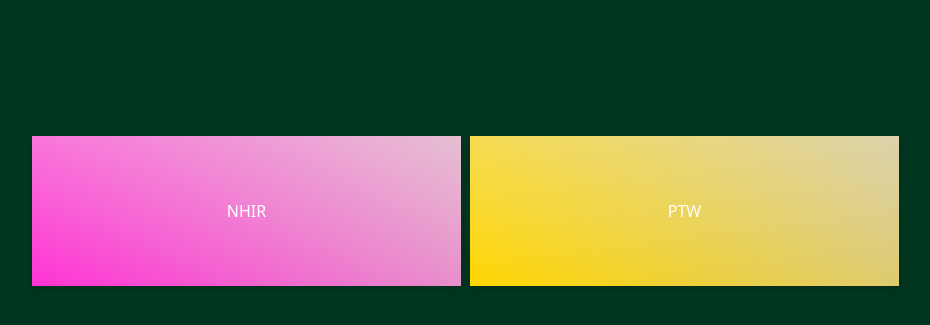
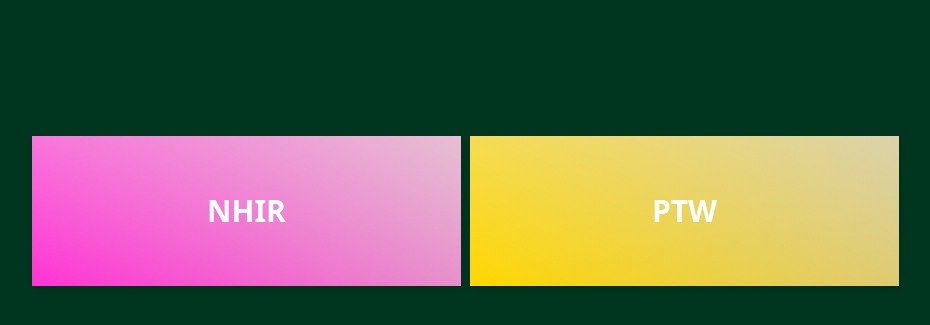
Before and after one commit to un-caught/ptw, a Django app: page /dashboard/ in a window 1280 px wide. Shown: the part 254-579 px from the top of the page, without its empty margins (177-1107 px from the left). Run offline with Django 4.2, Linux system fonts and the light colour scheme; a user stored in the database is signed in; data that the repository does not hold is empty.

Commit message:
Update dashboard.html

```diff
--- a/app/templates/dashboard.html
+++ b/app/templates/dashboard.html
@@ -143,36 +143,36 @@
       <div class="col-6 mb-3">
         <a href="{% url 'app:client' %}" class="link-box" style="background: linear-gradient(45deg, #FF33D4,rgb(228, 173, 201));
                                                                      box-shadow: 0 4px 6px rgba(0, 0, 0, 0.1);
-                                                                     position: relative;">
+                                                                     position: relative; font-size: 30px;">
           <span style="position: absolute; top: 0; left: 0; width: 100%; height: 100%; background: linear-gradient(rgba(255, 255, 255, 0.2), rgba(255, 255, 255, 0));"></span>
-          NHIR
+          <b>NHIR</b>
         </a>
       </div>
       {% elif is_supervisor %}
       <div class="col-6 mb-3">
         <a href="{% url 'app:supervisor' %}" class="link-box" style="background: linear-gradient(45deg, #FF33D4,rgb(221, 179, 200));
                                                                      box-shadow: 0 4px 6px rgba(0, 0, 0, 0.1);
-                                                                     position: relative;">
+                                                                     position: relative; font-size: 30px;">
           <span style="position: absolute; top: 0; left: 0; width: 100%; height: 100%; background: linear-gradient(rgba(255, 255, 255, 0.2), rgba(255, 255, 255, 0));"></span>
-          NHIR
+          <b>NHIR</b>
         </a>
       </div>
       {% elif is_manager %}
       <div class="col-6 mb-3">
         <a href="{% url 'app:manager' %}" class="link-box" style="background: linear-gradient(45deg, #FF33D4,rgb(211, 156, 183));
                                                                      box-shadow: 0 4px 6px rgba(0, 0, 0, 0.1);
-                                                                     position: relative;">
+                                                                     position: relative; font-size: 30px;">
           <span style="position: absolute; top: 0; left: 0; width: 100%; height: 100%; background: linear-gradient(rgba(255, 255, 255, 0.2), rgba(255, 255, 255, 0));"></span>
-          NHIR
+          <b>NHIR</b>
         </a>
       </div>
       {% else %}
       <div class="col-6 mb-3">
         <a class="link-box" style="background: linear-gradient(45deg, #FF33D4,rgb(224, 175, 200));
                                   box-shadow: 0 4px 6px rgba(0, 0, 0, 0.1);
-                                  position: relative;">
+                                  position: relative; font-size: 30px;">
           <span style="position: absolute; top: 0; left: 0; width: 100%; height: 100%; background: linear-gradient(rgba(255, 255, 255, 0.2), rgba(255, 255, 255, 0));"></span>
-          NHIR
+          <b>NHIR</b>
         </a>
       </div>
       {% endif %}
@@ -181,36 +181,36 @@
       <div class="col-6 mb-3">
         <a href="{% url 'app:client' %}" class="link-box" style="background: linear-gradient(45deg, #FFD700,rgb(228, 213, 154));
                                                                      box-shadow: 0 4px 6px rgba(0, 0, 0, 0.1);
-                                                                     position: relative;">
+                                                                     position: relative; font-size: 30px;">
           <span style="position: absolute; top: 0; left: 0; width: 100%; height: 100%; background: linear-gradient(rgba(255, 255, 255, 0.2), rgba(255, 255, 255, 0));"></span>
-          PTW
+          <b>PTW</b>
         </a>
       </div>
       {% elif is_supervisor %}
       <div class="col-6 mb-3">
         <a href="{% url 'app:supervisor' %}" class="link-box" style="background: linear-gradient(45deg, #FFD700,rgb(228, 214, 158));
                                                                      box-shadow: 0 4px 6px rgba(0, 0, 0, 0.1);
-                                                                     position: relative;">
+                                                                     position: relative; font-size: 30px;">
           <span style="position: absolute; top: 0; left: 0; width: 100%; height: 100%; background: linear-gradient(rgba(255, 255, 255, 0.2), rgba(255, 255, 255, 0));"></span>
-          PTW
+          <b>PTW</b>
         </a>
       </div>
       {% elif is_manager %}
       <div class="col-6 mb-3">
         <a href="{% url 'app:manager' %}" class="link-box" style="background: linear-gradient(45deg, #FFD700,rgb(219, 207, 159));
                                                                      box-shadow: 0 4px 6px rgba(0, 0, 0, 0.1);
-                                                                     position: relative;">
+                                                                     position: relative; font-size: 30px;">
           <span style="position: absolute; top: 0; left: 0; width: 100%; height: 100%; background: linear-gradient(rgba(255, 255, 255, 0.2), rgba(255, 255, 255, 0));"></span>
-          PTW
+          <b>PTW</b>
         </a>
       </div>
       {% else %}
       <div class="col-6 mb-3">
         <a class="link-box" style="background: linear-gradient(45deg, #FFD700,rgb(211, 199, 151));
                                   box-shadow: 0 4px 6px rgba(0, 0, 0, 0.1);
-                                  position: relative;">
+                                  position: relative; font-size: 30px;">
           <span style="position: absolute; top: 0; left: 0; width: 100%; height: 100%; background: linear-gradient(rgba(255, 255, 255, 0.2), rgba(255, 255, 255, 0));"></span>
-          PTW
+          <b>PTW</b>
         </a>
       </div>
       {% endif %}
```
